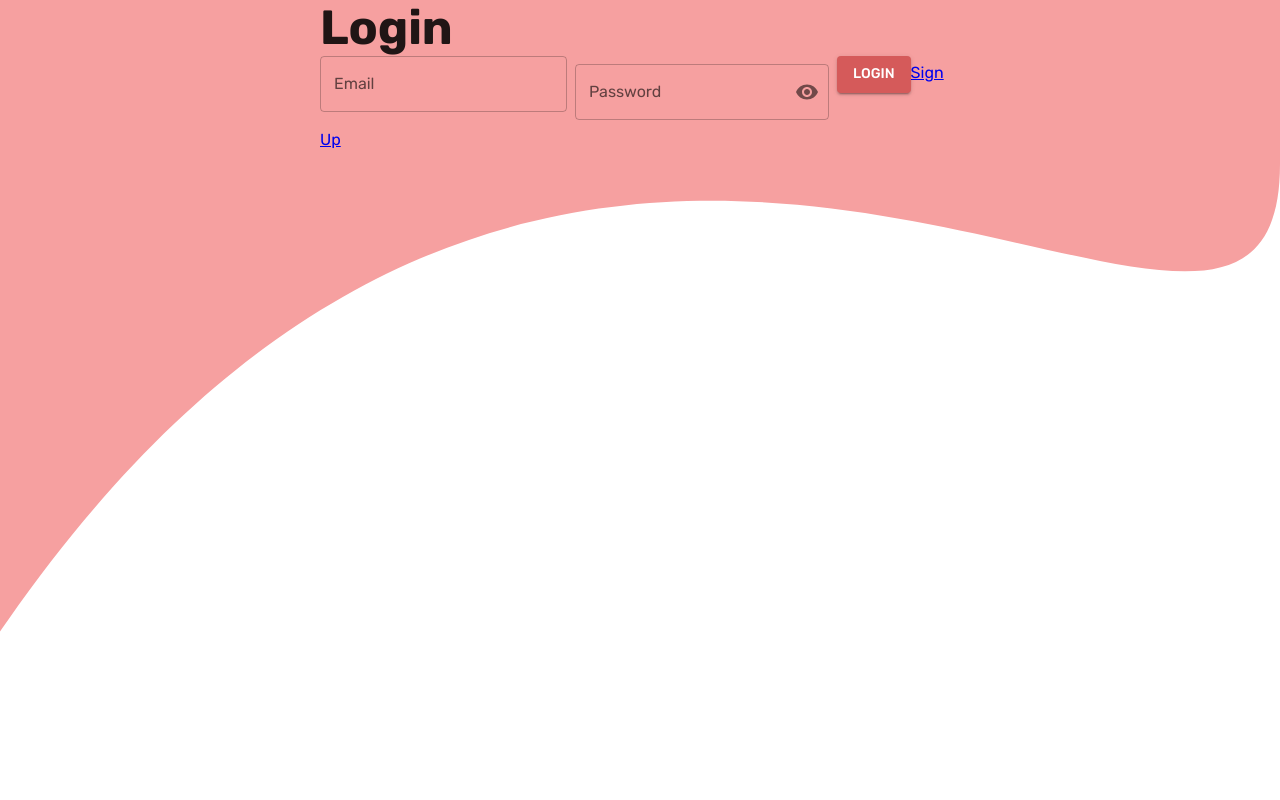
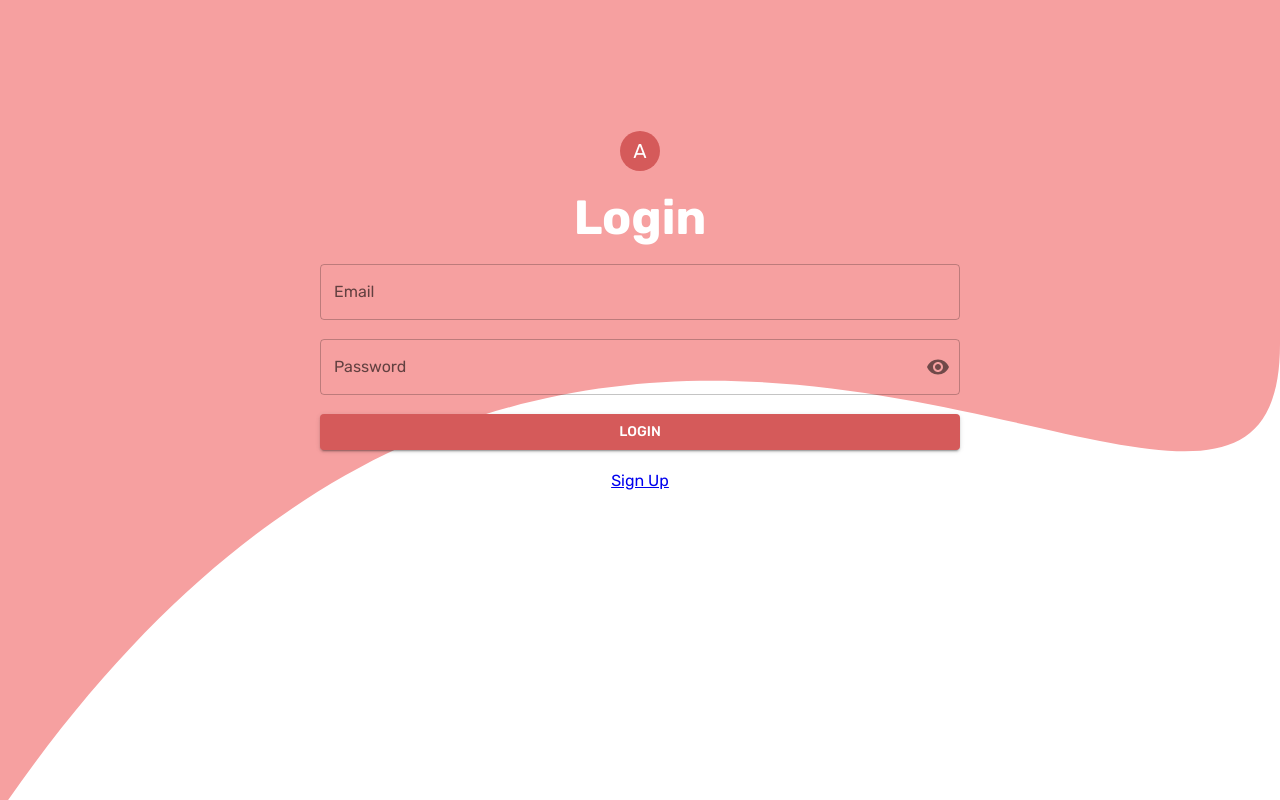
Before and after one commit to meetingbook/meetingbook, a React (Vite) app in the folder webapp/: page /login in a window 1280 px wide. Built offline with nearby package versions, Linux system fonts and the light colour scheme.

Commit message:
feat(login): page login fixed

```diff
--- a/webapp/src/pages/login/index.jsx
+++ b/webapp/src/pages/login/index.jsx
@@ -3,7 +3,10 @@ import { Title } from '../../ui/components/atoms/title';
 import { BasicTextField } from '../../ui/components/atoms/textfield/BasicTextField';
 import { PasswordTextField } from '../../ui/components/atoms/textfield/PasswordTextField';
 import { Button } from '../../ui/components/atoms/button';
+import Box from '@mui/material/Box';
+import Avatar from '@mui/material/Avatar';
 import GlobalStyles from '@mui/material/GlobalStyles';
+import { styled } from '@mui/system';
 import bg from '../../assets/images/loginbackground.svg';
 
 const inputGlobalStyles = (
@@ -12,8 +15,6 @@ const inputGlobalStyles = (
       body: {
         background: `url(${bg}) no-repeat 50% 50%`,
         backgroundSize: 'cover',
-        display: 'flex',
-        flexDirection: 'column',
         width: '50%',
         margin: '0 auto',
       },
@@ -21,15 +22,43 @@ const inputGlobalStyles = (
   />
 );
 
+const WhiteTitle = styled(Title)(({ theme }) => ({
+  color: theme.palette.white.main,
+  textAlign: 'center',
+}));
+
+const WhiteAvatar = styled(Avatar)(({ theme }) => ({
+  color: theme.palette.white.main,
+  background: theme.palette.primary.main,
+  margin: '0 auto',
+}));
+
 export const Login = () => {
   return (
-    <div>
+    <Box
+      sx={{
+        display: 'flex',
+        flexDirection: 'column',
+        justifyContent: 'space-evenly',
+        height: '50vh',
+        marginTop: '7em',
+      }}
+    >
       {inputGlobalStyles}
-      <Title>Login</Title>
-      <BasicTextField label="Email" />
-      <PasswordTextField label="Password" />
-      <Button>Login</Button>
-      <Link to="/signup">Sign Up</Link>
-    </div>
+      <WhiteAvatar>A</WhiteAvatar>
+      <WhiteTitle>Login</WhiteTitle>
+      <Box>
+        <BasicTextField fullWidth={true} label="Email" />
+      </Box>
+      <Box>
+        <PasswordTextField label="Password" />
+      </Box>
+      <Box>
+        <Button fullWidth={true}>Login</Button>
+      </Box>
+      <Box sx={{ textAlign: 'center' }}>
+        <Link to="/signup">Sign Up</Link>
+      </Box>
+    </Box>
   );
 };
--- a/webapp/src/ui/components/atoms/textfield/PasswordTextField/index.jsx
+++ b/webapp/src/ui/components/atoms/textfield/PasswordTextField/index.jsx
@@ -29,7 +29,7 @@ export const PasswordTextField = (props) => {
   };
 
   return (
-    <FormControl sx={{ m: 1, width: '25ch' }} variant="outlined">
+    <FormControl sx={{ width: '100%' }} variant="outlined">
       <InputLabel htmlFor="outlined-adornment-password">
         {props.label}
       </InputLabel>
@@ -50,7 +50,7 @@ export const PasswordTextField = (props) => {
             </IconButton>
           </InputAdornment>
         }
-        {...props}
+        label={props.label}
       />
     </FormControl>
   );
--- a/webapp/src/ui/components/atoms/title/index.jsx
+++ b/webapp/src/ui/components/atoms/title/index.jsx
@@ -1,5 +1,10 @@
 import { Typography } from '../typography';
 
 export const Title = (props) => (
-  <Typography variant="h3" component="h1" sx={{ fontWeight: 700 }} {...props} />
+  <Typography
+    {...props}
+    variant="h3"
+    component="h1"
+    sx={{ ...props.sx, fontWeight: 700 }}
+  />
 );
```
